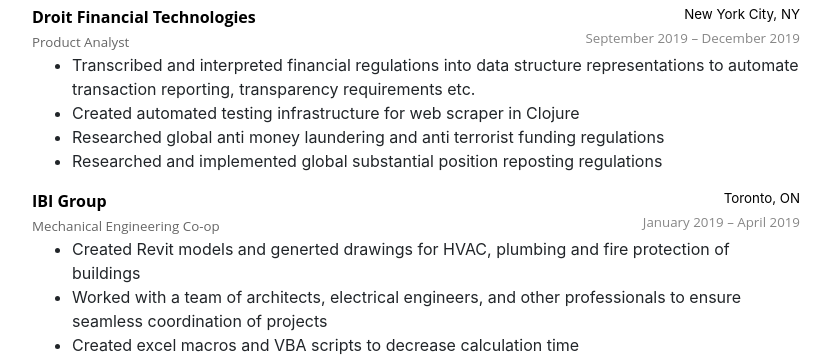
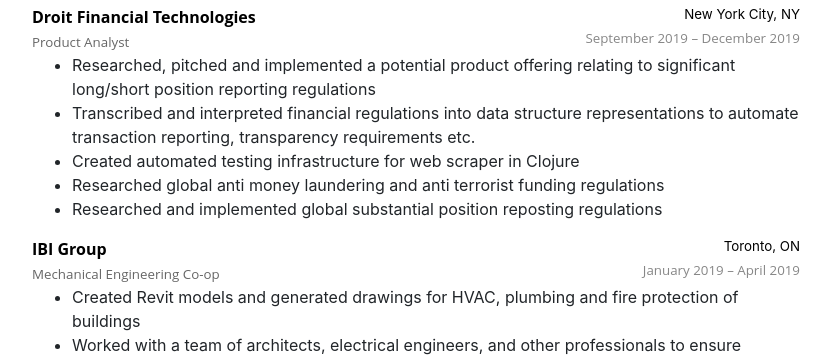
Before and after one commit to h3khaira/h3khaira.github.io, a plain HTML site: page pages/resume.html in a window 1280 px wide. Shown: the part 409-770 px from the top of the page, without its empty margins (224-1055 px from the left). Drawn offline with nearby package versions, Linux system fonts and the light colour scheme.

Commit message:
corrected spelling in resume

```diff
--- a/pages/resume.html
+++ b/pages/resume.html
@@ -68,6 +68,7 @@
                         NY</span><br />
                     <span class="activity_header activity_header_sub">Product Analyst</span> <span class="resume-date">September 2019 &ndash; December 2019</span>
                     <ul>
+                        <li>Researched, pitched and implemented a potential product offering relating to significant long/short position reporting regulations</li>
                         <li>Transcribed and interpreted financial regulations into data structure representations to automate transaction reporting, transparency requirements etc.</li>
                         <li>Created automated testing infrastructure for web scraper in Clojure</li>
                         <li>Researched global anti money laundering and anti terrorist funding regulations</li>
@@ -77,9 +78,9 @@
                     <span class="activity_header"><strong>IBI Group</strong></span> <span class="resume-location">Toronto, ON</span><br />
                     <span class="activity_header activity_header_sub">Mechanical Engineering Co-op</span> <span class="resume-date">January 2019 &ndash; April 2019</span>
                     <ul>
-                        <li>Created Revit models and generted drawings for HVAC, plumbing and fire protection of buildings</li>
+                        <li>Created Revit models and generated drawings for HVAC, plumbing and fire protection of buildings</li>
                         <li>Worked with a team of architects, electrical engineers, and other professionals to ensure seamless coordination of projects</li>
-                        <li>Created excel macros and VBA scripts to decrease calculation time</li>
+                        <li>Created Excel macros and VBA scripts to decrease calculation time</li>
                         <li>Worked on mechanical design of buildings during all stages of projects from permit to construction</li>
                 </div>
                 <div class="section_sub">
```
